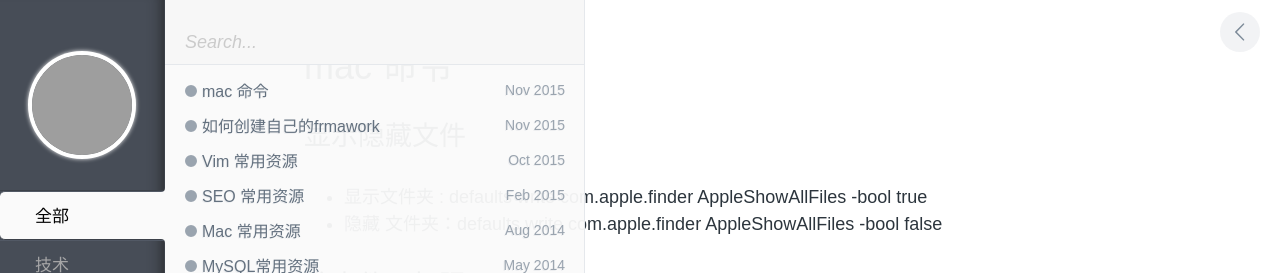
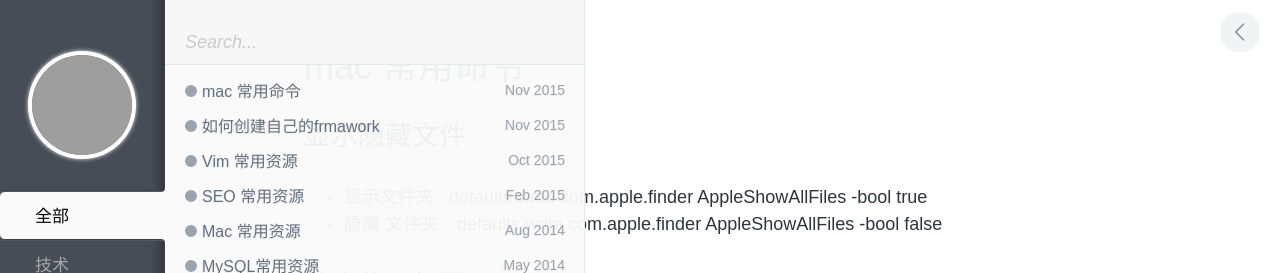
Before and after one commit to lanacon/lanacon.github.io, a Jekyll site: the page built from _posts/tech/2015-11-01-mac_下常使用的终端命令.md, in a window 1280 px wide, cut to the strip 0-273 px from the top of the page. Built offline with Jekyll 4.4.1, drawn with Linux system fonts in a browser that asks for light colours; comment, search, counter and statistics services are not loaded; grey boxes are pictures that could not be loaded.

Commit message:
坑爹
kd

```diff
--- a/_posts/tech/2015-11-01-mac_下常使用的终端命令.md
+++ b/_posts/tech/2015-11-01-mac_下常使用的终端命令.md
@@ -1,11 +1,10 @@
 ---
 layout: post
-title: mac 命令
+title: mac 常用命令
 category: 技术
 tags: PHP
-description: mac 下常使用的终端命令
+description: mac 常用命令.
 ---
-
 
 ##显示隐藏文件
 
```
